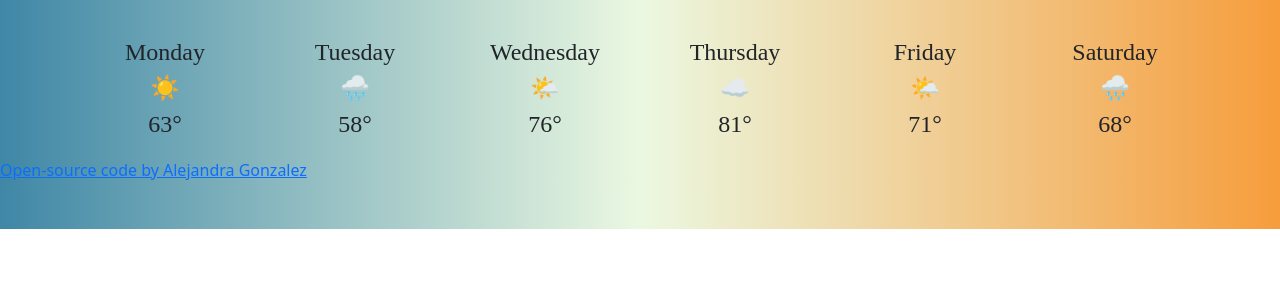
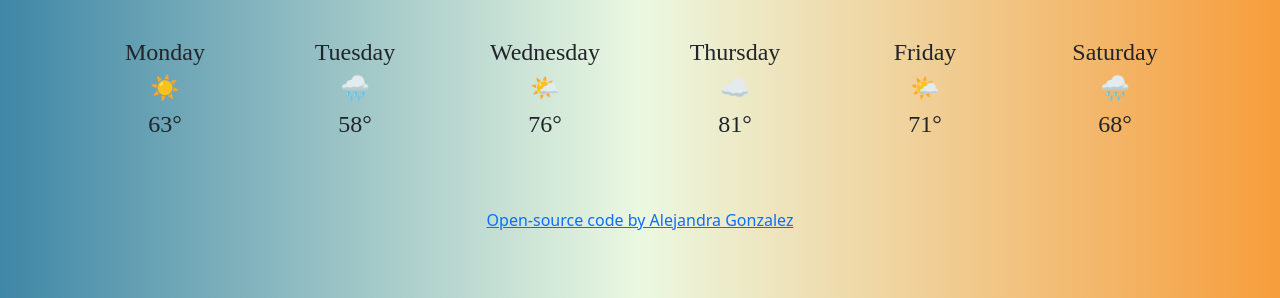
Before and after one commit to alec0des/weather-app, a plain HTML site: page index.html in a window 1280 px wide. Shown: the part 571-869 px from the top of the page. Before the commit the page ends 800 px from the top, so only its background shows below. Drawn offline with nearby package versions, Linux system fonts and the light colour scheme; a web font is replaced by a local one.

Commit message:
fixed link

```diff
--- a/index.html
+++ b/index.html
@@ -122,9 +122,14 @@
         </div>
       </div>
     </div>
-    <a href="https://github.com/alec0des/weather-app" class="github-repository">
-      Open-source code by Alejandra Gonzalez
-    </a>
+    <p class="text-center">
+      <a
+        href="https://github.com/alec0des/weather-app"
+        class="github-repository"
+      >
+        Open-source code by Alejandra Gonzalez
+      </a>
+    </p>
     <script src="src/index.js"></script>
   </body>
 </html>
--- a/src/styles.css
+++ b/src/styles.css
@@ -11,4 +11,6 @@ body {
 }
 .github-repository {
   display: inline-block;
+  text-align: center;
+  margin: 50px auto;
 }
```
